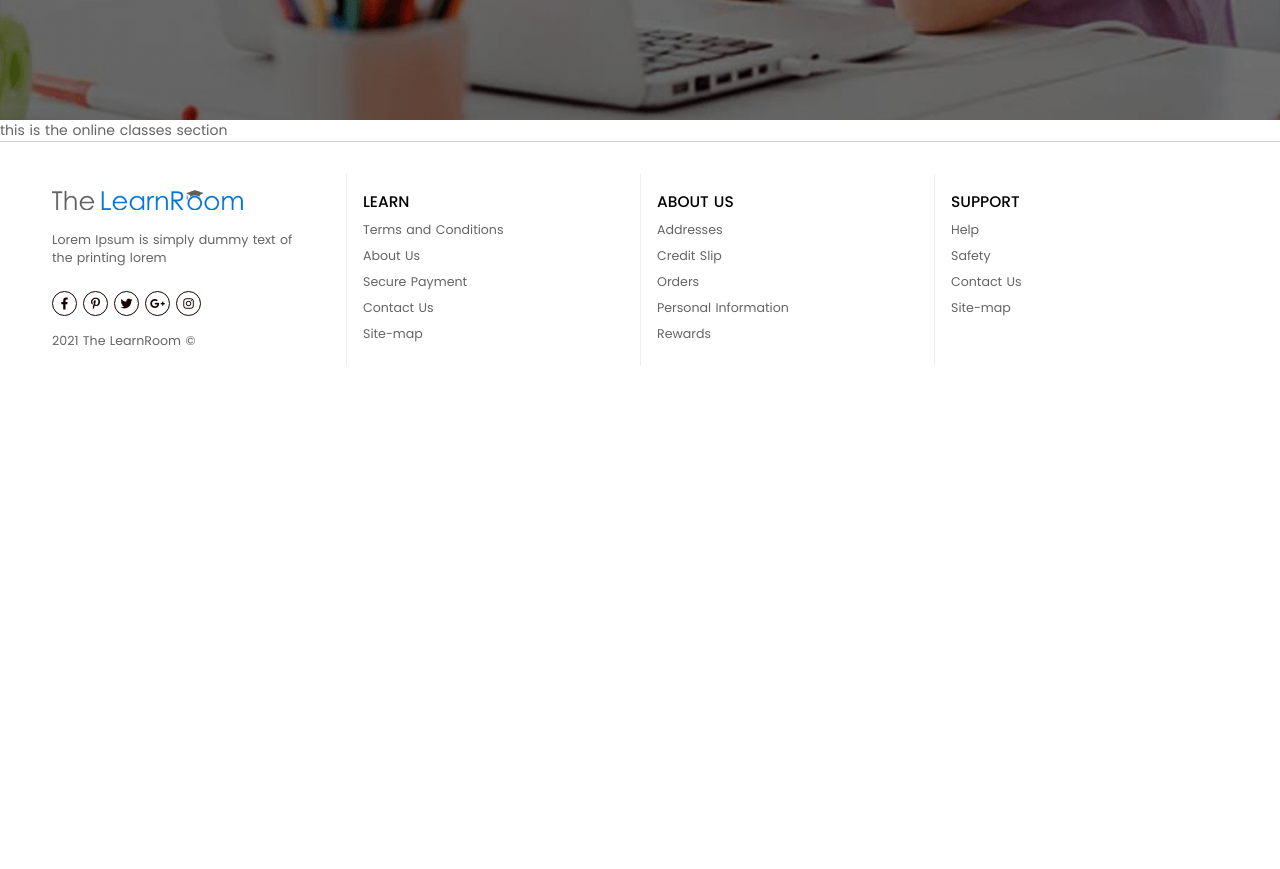
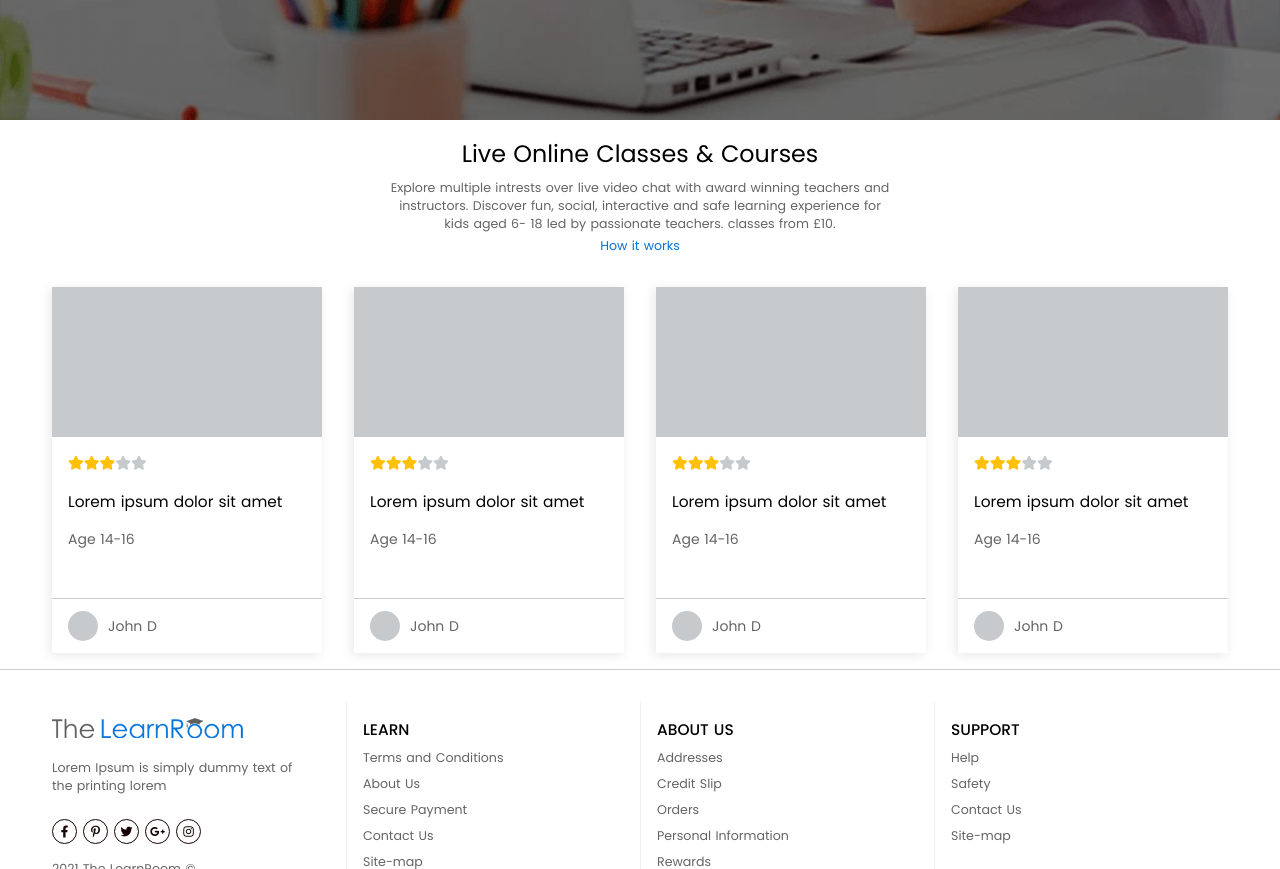
Before and after one commit to dev-davexoyinbo/thelearnroom, a Nuxt app: page / in a window 1280 px wide. Shown: the part 680-1549 px from the top of the page. Before the commit the page ends 1094 px from the top, so only its background shows below. Built offline with nearby package versions, Linux system fonts and the light colour scheme.

Commit message:
Homepage == Online classes section

```diff
--- a/assets/styles/_variables.scss
+++ b/assets/styles/_variables.scss
@@ -9,3 +9,5 @@ $facebookBlue: #4267B2 !default;
 $borderGray: #CECCCC !default;
 $darkBorderGray: #626262 !default;
 $backgroundGray: #D0D0D0 !default;
+$placeholderGray: #C6CACD !default;
+$starYellow: #FFC107 !default;
--- a/components/navbars/HomeNavbar.vue
+++ b/components/navbars/HomeNavbar.vue
@@ -62,6 +62,7 @@ export default {
 #home-navbar {
   --background-color: #{$primaryColor-dark};
   --text-color: white;
+  box-shadow: 0px 2px 10px rgba($darkBorderGray, 0.4);
   position: fixed;
   z-index: 10;
   top: 0;
@@ -70,6 +71,7 @@ export default {
 
   &.transparent {
     --background-color: transparent;
+    box-shadow: none;
   }
 
   background-color: var(--background-color);
--- /dev/null
+++ b/components/page_specific/home/OnlineClassCard.vue
@@ -0,0 +1,73 @@
+<template>
+  <div class="online-class-card">
+    <div class="top"></div>
+    <div class="bottom">
+      <div class="stars-container">
+        <p class="star" v-for="i in 5" :key="i" :class="{ active: i <= 3 }">
+          <i class="fas fa-star"></i>
+        </p>
+      </div>
+      <div class="title">Lorem ipsum dolor sit amet</div>
+      <p class="age-range">Age 14-16</p>
+    </div>
+    <div class="footer">
+      <div class="author">
+        <div class="profile-photo"></div>
+        <div class="name">John D</div>
+      </div>
+    </div>
+  </div>
+</template>
+
+<script>
+export default {};
+</script>
+
+<style lang="scss">
+@import "~assets/styles/variables";
+
+.online-class-card {
+  width: 100%;
+  box-shadow: -2px 2px 10px rgba($darkBorderGray, 0.15);
+  .top {
+    height: 150px;
+    background: $placeholderGray;
+  }
+  .bottom {
+    padding: 16px;
+    .stars-container {
+      display: flex;
+      margin-bottom: 16px;
+      .star {
+        color: $placeholderGray;
+        &.active {
+          color: $starYellow;
+        }
+      }
+    }
+    .title {
+      margin-bottom: 16px;
+      color: black;
+      font-size: 1.1rem;
+    }
+  }
+  .footer {
+    margin-top: 32px;
+    border-top: 1px solid $borderGray;
+    padding: 12px 16px;
+    .author {
+      display: flex;
+      align-items: center;
+      .profile-photo {
+        --size: 30px;
+        background-color: $placeholderGray;
+        height: var(--size);
+        width: var(--size);
+        border-radius: 50px;
+        overflow: hidden;
+        margin-right: 10px;
+      }
+    }
+  }
+}
+</style>
--- a/components/page_specific/home/OnlineClassesSection.vue
+++ b/components/page_specific/home/OnlineClassesSection.vue
@@ -1,15 +1,75 @@
 <template>
   <section id="online-classes-section">
-	  this is the online classes section
+    <div class="info-section">
+      <h1 class="heading">Live Online Classes & Courses</h1>
+      <p class="highlight">
+        Explore multiple intrests over live video chat with award winning
+        teachers and instructors. Discover fun, social, interactive and safe
+        learning experience for kids aged 6- 18 led by passionate teachers.
+        classes from £10.
+      </p>
+      <p class="highlight"><a href="#">How it works</a></p>
+    </div>
+    <div class="online-class-cards-container">
+      <div class="card-container" v-for="i in 4" :key="i">
+        <online-class-card />
+      </div>
+    </div>
   </section>
 </template>
 
 <script>
+import OnlineClassCard from './OnlineClassCard.vue';
 export default {
-
-}
+  components: { OnlineClassCard },};
 </script>
 
-<style>
+<style lang="scss">
+@import '~assets/styles/variables';
 
+#online-classes-section {
+  padding: 16px var(--body-padding);
+  a {
+    color: $primaryColor;
+    text-decoration: none;
+  }
+  .info-section {
+    text-align: center;
+    margin-bottom: 32px;
+    .heading {
+      color: black;
+      font-weight: 400;
+      font-size: 1.7rem;
+      margin-bottom: 8px;
+    }
+    .highlight {
+      max-width: calc(500px + 32px);
+      padding: 0 16px;
+      font-size: 0.9rem;
+      margin-right: auto;
+      margin-left: auto;
+      margin-bottom: 4px;
+      &:last-child {
+        margin-bottom: 0;
+      }
+    }
+  }
+
+  .online-class-cards-container{
+    display: grid;
+    grid-template-columns: 1fr;
+    gap: 16px;
+    row-gap: 32px;
+
+    @media only screen and (min-width: 620px) {
+      grid-template-columns: repeat(2, 1fr);
+    }
+
+    @media only screen and (min-width: 1024px) {
+      grid-template-columns: repeat(4, 1fr);
+      gap: 32px;
+
+    }
+  }
+}
 </style>
```
